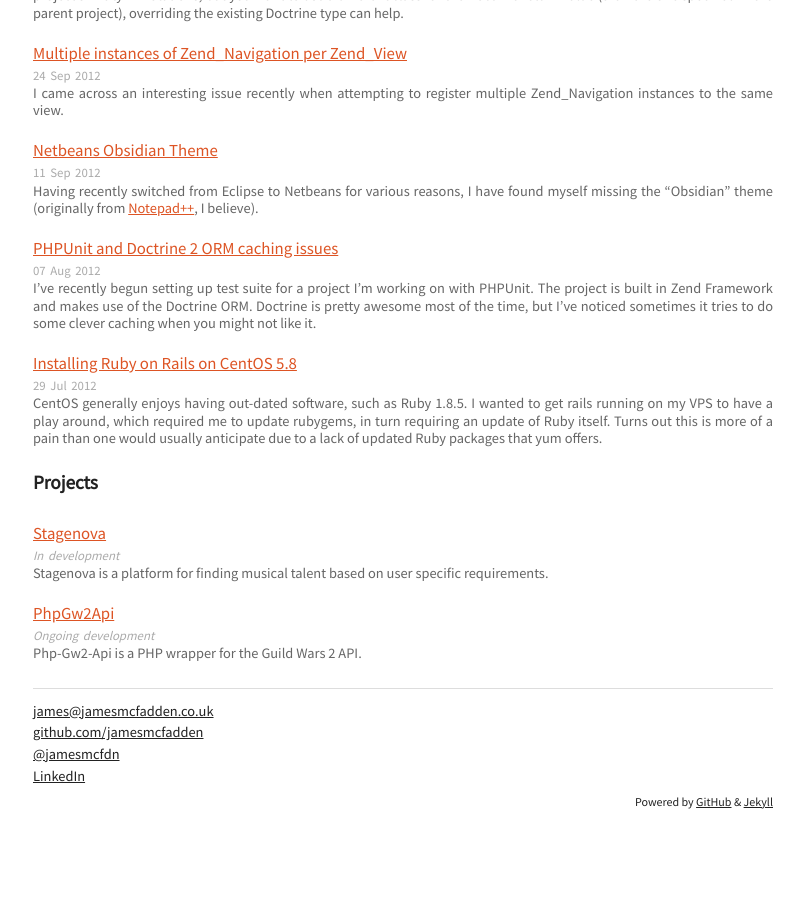
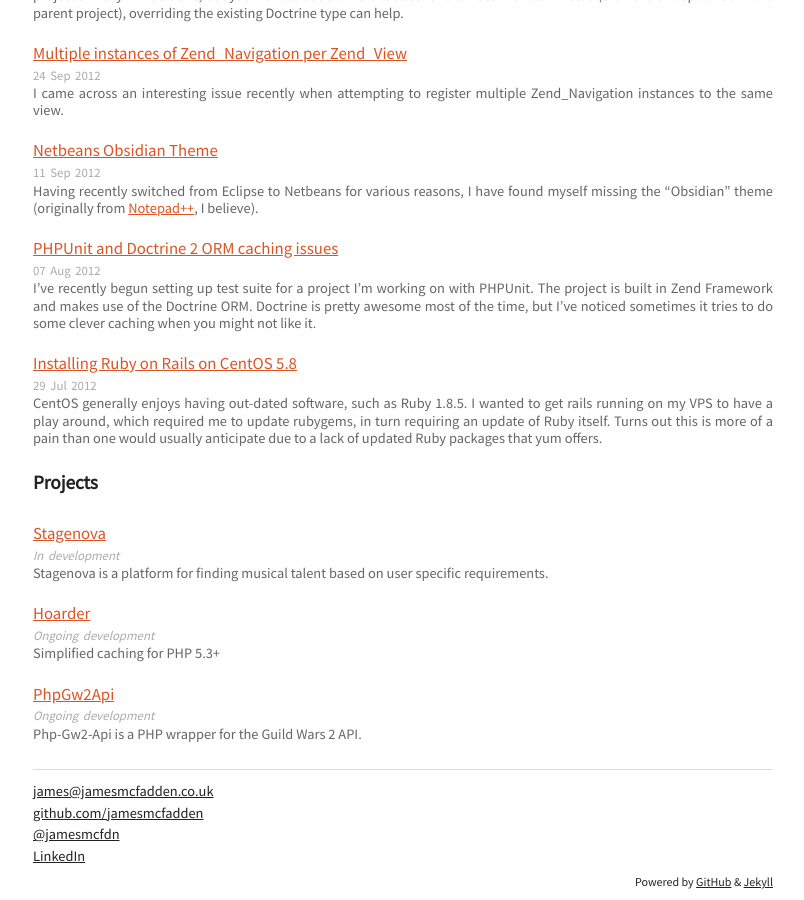
Before and after one commit to mcfdn/mcfdn.github.io, a Jekyll site: the page built from index.html, in a window 1280 px wide and 900 px high, scrolled down 1705 px. Shown: the whole window, without its empty margins (237-1041 px from the left). Built offline with Jekyll 4.4.1, drawn with Linux system fonts in a browser that asks for light colours; before the commit the page ends 2524 px from its top, so only the background shows below that.

Commit message:
Add Hoarder to project list

```diff
--- a/_data/projects.yml
+++ b/_data/projects.yml
@@ -3,6 +3,11 @@
   status: In development
   description: Stagenova is a platform for finding musical talent based on user specific requirements.
 
+- name: Hoarder
+  link: https://github.com/jamesmcfadden/hoarder
+  status: Ongoing development
+  description: Simplified caching for PHP 5.3+
+
 - name: PhpGw2Api
   link: https://github.com/jamesmcfadden/Php-Gw2-Api
   status: Ongoing development
```
